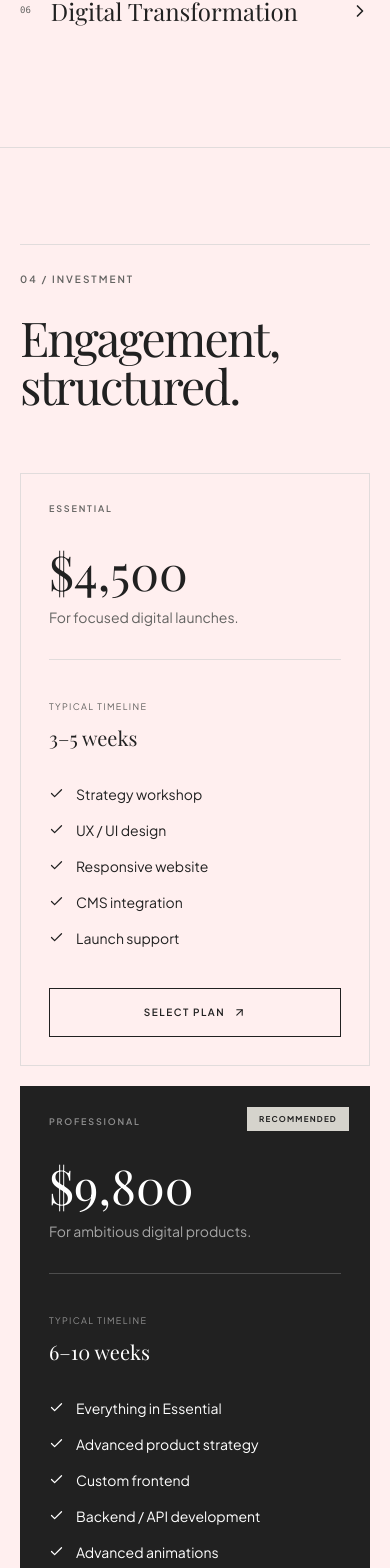
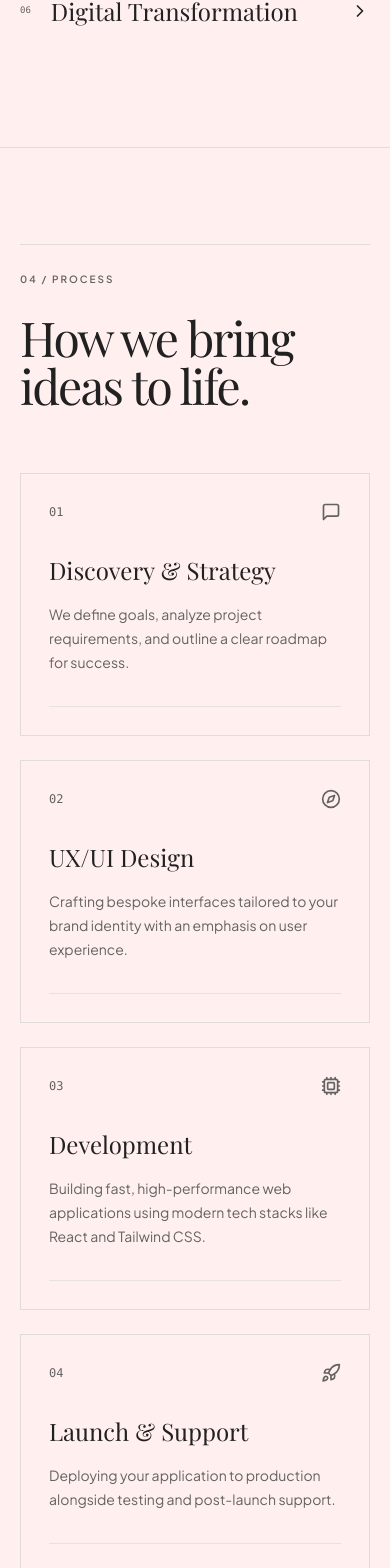
Before and after one commit to yassineED7/yo-solution, a React (Vite) app: page / in a window 390 px wide. Shown: the part 5506-7074 px from the top of the page. Built offline with nearby package versions, Linux system fonts and the light colour scheme.

Commit message:
feat: replace investment section with process workflow

```diff
--- a/src/App.jsx
+++ b/src/App.jsx
@@ -3,7 +3,7 @@ import Hero from "./components/Hero";
 import Competencies from "./components/Competencies";
 import Portfolio from "./components/Portfolio";
 import Services from "./components/Services";
-import Pricing from "./components/Pricing";
+import Process from "./components/Process";
 import Contact from "./components/Contact";
 import Footer from "./components/Footer";
 
@@ -16,7 +16,7 @@ export default function App() {
         <Competencies />
         <Portfolio />
         <Services />
-        <Pricing />
+        <Process />
         <Contact />
       </main>
       <Footer />
--- a/src/components/FormField.jsx
+++ b/src/components/FormField.jsx
@@ -4,11 +4,11 @@ export default function FormField({ label, placeholder, type = "text", select =
       <label className="text-[9px] font-semibold uppercase tracking-[0.18em] text-[#636361]">{label}</label>
       {select ? (
         <select className="mt-3 w-full border-0 border-b border-neutral-300 bg-transparent py-3 text-sm outline-none focus:border-[#212121]">
-          <option value="">Select budget</option>
-          <option>$2,000 – $5,000</option>
-          <option>$5,000 – $10,000</option>
-          <option>$10,000 – $25,000</option>
-          <option>$25,000+</option>
+          <option value="">Budget Range (Optional)</option>
+          <option>&lt; $1,000 (Small Project)</option>
+          <option>$1,000 – $3,000 (Standard Project)</option>
+          <option>$3,000+ (Complex / Custom)</option>
+          <option>To be discussed</option>
         </select>
       ) : (
         <input type={type} placeholder={placeholder} className="mt-3 w-full border-0 border-b border-neutral-300 bg-transparent py-3 text-sm outline-none transition-colors placeholder:text-neutral-400 focus:border-[#212121]" />
--- a/src/components/Navbar.jsx
+++ b/src/components/Navbar.jsx
@@ -8,7 +8,7 @@ export default function Navbar() {
         ["Competencies", "#competencies"],
         ["Selected Works", "#works"],
         ["Services", "#services"],
-    ["Investment", "#investment"],
+        ["Process", "#process"],
     ];
 
     return (
--- /dev/null
+++ b/src/components/Process.jsx
@@ -0,0 +1,65 @@
+import { motion } from "framer-motion";
+import { MessageSquare, Compass, Cpu, Rocket } from "lucide-react";
+import SectionHeader from "./SectionHeader";
+
+export default function Process() {
+  const steps = [
+    {
+      number: "01",
+      title: "Discovery & Strategy",
+      description: "We define goals, analyze project requirements, and outline a clear roadmap for success.",
+      icon: MessageSquare,
+    },
+    {
+      number: "02",
+      title: "UX/UI Design",
+      description: "Crafting bespoke interfaces tailored to your brand identity with an emphasis on user experience.",
+      icon: Compass,
+    },
+    {
+      number: "03",
+      title: "Development",
+      description: "Building fast, high-performance web applications using modern tech stacks like React and Tailwind CSS.",
+      icon: Cpu,
+    },
+    {
+      number: "04",
+      title: "Launch & Support",
+      description: "Deploying your application to production alongside testing and post-launch support.",
+      icon: Rocket,
+    },
+  ];
+
+  return (
+    <section id="process" className="border-b border-neutral-300/70 py-24 md:py-32">
+      <div className="mx-auto max-w-[1440px] px-5 md:px-8 lg:px-12">
+        <SectionHeader number="04" label="Process" title="How we bring ideas to life." />
+        <div className="grid gap-6 sm:grid-cols-2 lg:grid-cols-4">
+          {steps.map((step, index) => {
+            const Icon = step.icon;
+            return (
+              <motion.article
+                key={step.number}
+                initial={{ opacity: 0, y: 30 }}
+                whileInView={{ opacity: 1, y: 0 }}
+                viewport={{ once: true }}
+                transition={{ duration: 0.6, delay: index * 0.1 }}
+                className="flex flex-col justify-between border border-neutral-300/70 p-7 md:p-9"
+              >
+                <div>
+                  <div className="flex items-center justify-between text-[#636361]">
+                    <span className="font-mono text-xs">{step.number}</span>
+                    <Icon size={20} />
+                  </div>
+                  <h3 className="mt-8 font-serif text-2xl">{step.title}</h3>
+                  <p className="mt-4 text-sm leading-6 text-[#636361]">{step.description}</p>
+                </div>
+                <div className="mt-8 h-px w-full bg-neutral-300/50" />
+              </motion.article>
+            );
+          })}
+        </div>
+      </div>
+    </section>
+  );
+}
```
Lines whose indentation alone changed are shown as unchanged.
